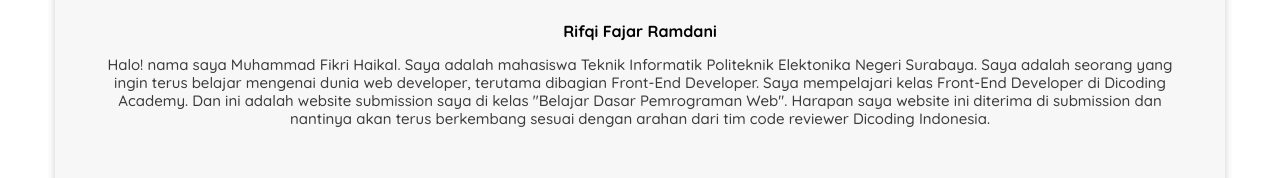
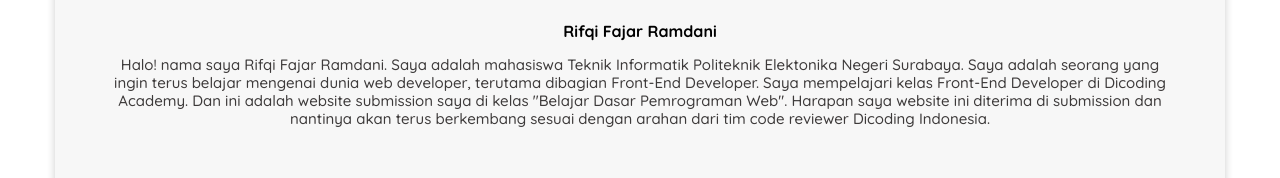
Before and after one commit to RifqiFR/Dicoding-Belajar-Dasar-Pemograman-Web, a plain HTML site: page index.html in a window 1280 px wide. Shown: the part 2135-2313 px from the top of the page. Drawn offline with Linux system fonts and the light colour scheme.

Commit message:
Perbaikan penulisan

```diff
--- a/index.html
+++ b/index.html
@@ -106,8 +106,7 @@
             </center>
             <center>
               <p>
-                Halo! nama saya Muhammad Fikri Haikal. Saya adalah mahasiswa Teknik Informatik Politeknik Elektonika Negeri Surabaya. Saya adalah seorang yang ingin terus belajar mengenai dunia web
-                developer, terutama dibagian Front-End Developer. Saya mempelajari kelas Front-End Developer di Dicoding Academy. Dan ini adalah website submission saya di kelas "Belajar Dasar Pemrograman Web". Harapan saya website ini diterima di submission dan nantinya akan terus berkembang sesuai dengan
+                Halo! nama saya Rifqi Fajar Ramdani. Saya adalah mahasiswa Teknik Informatik Politeknik Elektonika Negeri Surabaya. Saya adalah seorang yang ingin terus belajar mengenai dunia web developer, terutama dibagian Front-End Developer. Saya mempelajari kelas Front-End Developer di Dicoding Academy. Dan ini adalah website submission saya di kelas "Belajar Dasar Pemrograman Web". Harapan saya website ini diterima di submission dan nantinya akan terus berkembang sesuai dengan
                 arahan dari tim code reviewer Dicoding Indonesia.
               </p>
             </center>
```
